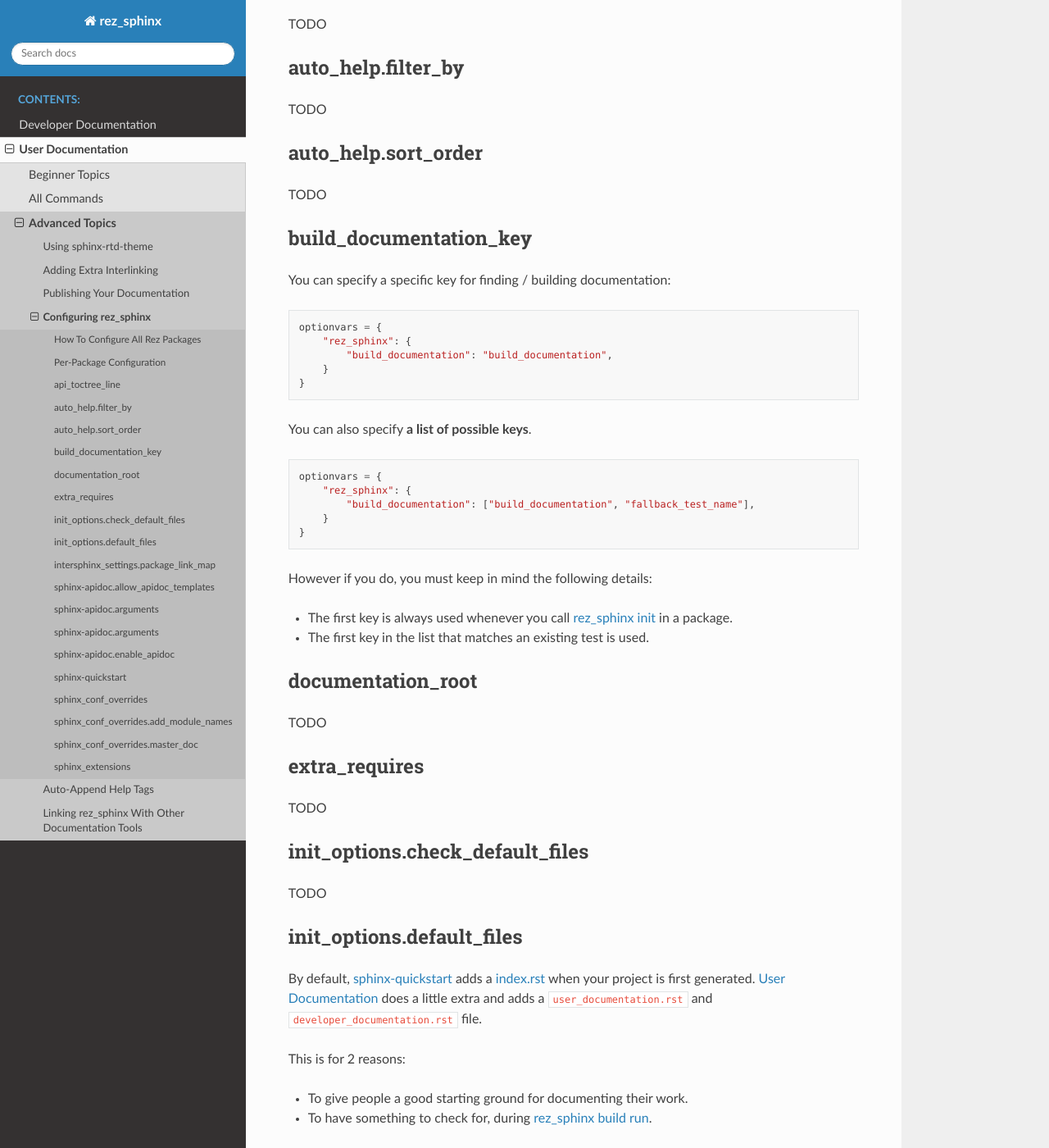
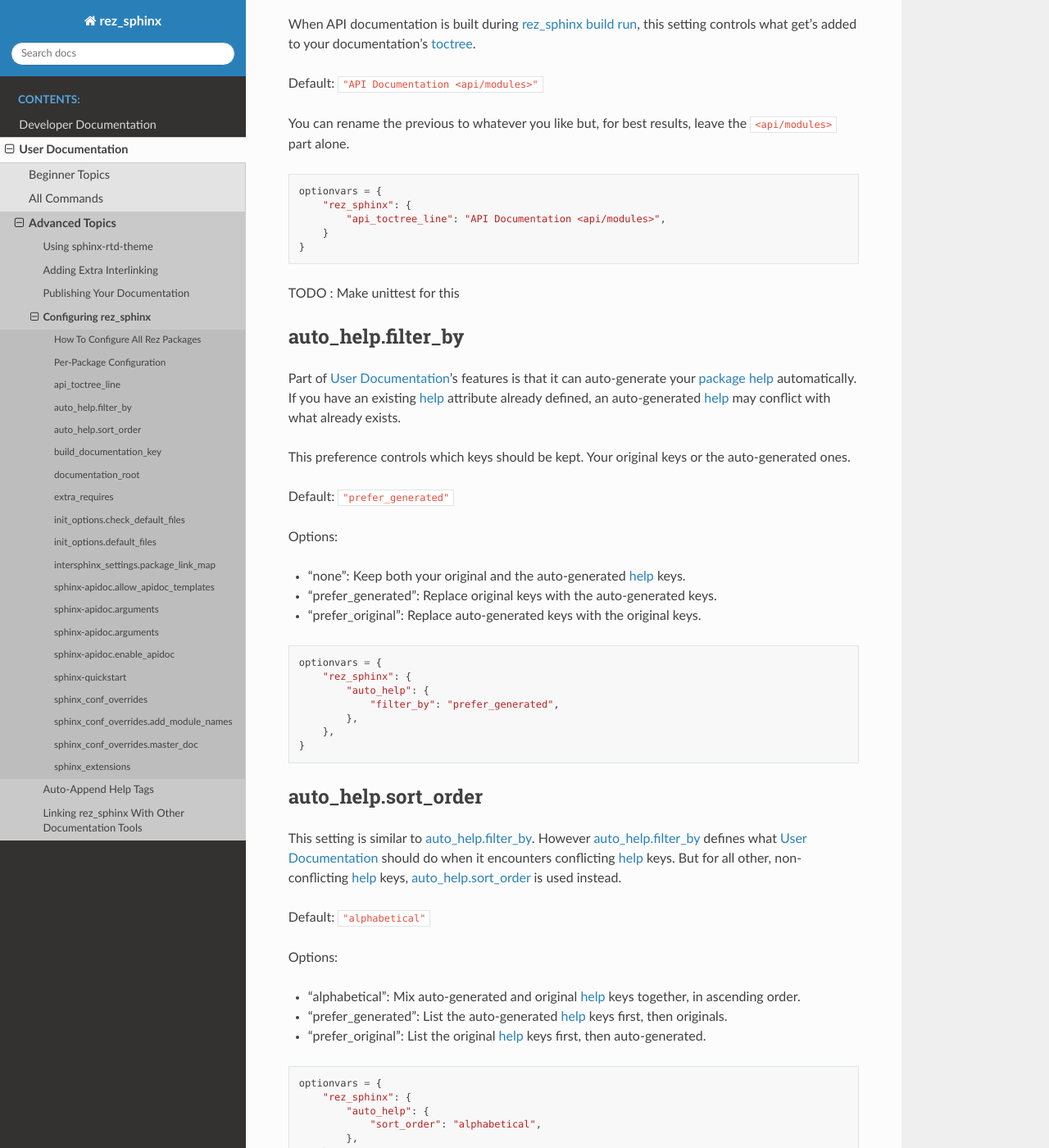
Before and after one commit to ColinKennedy/rez_developer_packages, a Sphinx documentation site: the page built from rez_sphinx/documentation/source/configuring_rez_sphinx.rst, in a window 1280 px wide and 1400 px high, scrolled down 1506 px. Shown: the whole window at 82% size. Built offline with Sphinx 7.4.7 and the Read the Docs theme 2.0.0, drawn with Linux system fonts in a browser that asks for light colours; pages that are not in the unit, such as notebooks, are missing from menus; the version number could not be read and is left out; some of the changed text lies outside the part shown.

Commit message:
Adding documentation

```diff
--- a/rez_sphinx/documentation/source/adding_extra_interlinking.rst
+++ b/rez_sphinx/documentation/source/adding_extra_interlinking.rst
@@ -120,8 +120,8 @@
 It may make sense to define those paths globally with ``rez_sphinx config``.
 
 
-As A package -> Documentation Table
------------------------------------
+As A {"package": "documentation URL"} Dict
+------------------------------------------
 
 There's a way to make a Python dictionary like
 ``{"the_rez_package": "https://www.package.com/the/sphinx/docs"}``.
--- a/rez_sphinx/documentation/source/configuring_rez_sphinx.rst
+++ b/rez_sphinx/documentation/source/configuring_rez_sphinx.rst
@@ -81,7 +81,23 @@
 api_toctree_line
 ****************
 
-TODO
+When API documentation is built during :ref:`rez_sphinx build run`, this
+setting controls what get's added to your documentation's `toctree`_.
+
+Default: ``"API Documentation <api/modules>"``
+
+You can rename the previous to whatever you like but, for best results, leave
+the ``<api/modules>`` part alone.
+
+.. code-block:: python
+
+   optionvars = {
+       "rez_sphinx": {
+           "api_toctree_line": "API Documentation <api/modules>",
+       }
+   }
+
+TODO : Make unittest for this
 
 
 .. _rez_sphinx.auto_help.filter_by:
@@ -89,7 +105,31 @@
 auto_help.filter_by
 *******************
 
-TODO
+Part of :ref:`rez_sphinx`'s features is that it can auto-generate your `package
+help`_ automatically. If you have an existing `help`_ attribute already
+defined, an auto-generated `help`_ may conflict with what already exists.
+
+This preference controls which keys should be kept. Your original keys or the
+auto-generated ones.
+
+Default: ``"prefer_generated"``
+
+Options:
+
+- "none": Keep both your original and the auto-generated `help`_ keys.
+- "prefer_generated": Replace original keys with the auto-generated keys.
+- "prefer_original": Replace auto-generated keys with the original keys.
+
+
+.. code-block:: python
+
+    optionvars = {
+        "rez_sphinx": {
+            "auto_help": {
+                "filter_by": "prefer_generated",
+            },
+        },
+    }
 
 
 .. _rez_sphinx.auto_help.sort_order:
@@ -97,7 +137,28 @@
 auto_help.sort_order
 ********************
 
-TODO
+This setting is similar to :ref:`rez_sphinx.auto_help.filter_by`. However
+:ref:`rez_sphinx.auto_help.filter_by` defines what :ref:`rez_sphinx` should do
+when it encounters conflicting `help`_ keys. But for all other, non-conflicting
+`help`_ keys, :ref:`rez_sphinx.auto_help.sort_order` is used instead.
+
+Default: ``"alphabetical"``
+
+Options:
+
+- "alphabetical": Mix auto-generated and original `help`_ keys together, in ascending order.
+- "prefer_generated": List the auto-generated `help`_ keys first, then originals.
+- "prefer_original": List the original `help`_ keys first, then auto-generated.
+
+.. code-block:: python
+
+    optionvars = {
+        "rez_sphinx": {
+            "auto_help": {
+                "sort_order": "alphabetical",
+            },
+        },
+    }
 
 
 .. _rez_sphinx.build_documentation_key:
@@ -105,7 +166,15 @@
 build_documentation_key
 ***********************
 
-You can specify a specific key for finding / building documentation:
+Whenever you run :ref:`rez_sphinx init`, a new key is added to `rez tests
+attribute`_, ``build_documentation``. As mentioned in many other documentation
+pages, this key is used to find, build, and even publish documentation. It's a
+very important part of how :ref:`rez_sphinx` works so a good name is important.
+
+This setting allows you to change the name of the key, if you'd prefer to call
+it something else.
+
+Default: ``"build_documentation"``
 
 .. code-block:: python
 
@@ -127,8 +196,14 @@
 
 However if you do, you must keep in mind the following details:
 
+TODO: Revisit this. Make sure we don't get from the current user environment
+
 - The first key is always used whenever you call :ref:`rez_sphinx init` in a package.
-- The first key in the list that matches an existing test is used.
+- During :ref:`rez_sphinx build run` when the `intersphinx_mapping`_ is generated,
+  the first key in the list defined in your `package.py`_ is used to query
+  extra package "requires".
+
+    - For more information on how this works, see :doc:`adding_extra_interlinking`.
 
 
 .. _rez_sphinx.documentation_root:
@@ -136,7 +211,29 @@
 documentation_root
 ******************
 
-TODO
+When you run :ref:`rez_sphinx init`, we need a preferred folder name where the
+initial documentation files will be placed into. This setting controls the name
+of that folder.
+
+Default: ``"documentation"``
+
+.. code-block:: python
+
+    optionvars = {
+        "rez_sphinx": {
+            "documentation_root": "documentation",
+        },
+    }
+
+
+.. important::
+
+   Several other places in :ref:`rez_sphinx` use this folder name while
+   querying things about your documentation. But in general, :ref:`rez_sphinx`
+   tries to not assume what the documentation is called, when it can.
+
+
+TODO: Add unittest
 
 
 .. _rez_sphinx.extra_requires:
@@ -144,7 +241,40 @@
 extra_requires
 **************
 
-TODO
+If you want to use `sphinx-rtd-theme`_ to make your documentation pretty, In
+order for Rez to "see" it, you would need to add it to every Rez resolve where
+you build documentation.  In practical terms, it means updating all of your Rez
+packages to include a ``sphinx_rtd_theme`` package in the test ``requires``.
+
+.. code-block:: python
+
+    tests = {
+        "build_documentation": {
+            "command": "rez_sphinx build run",
+            "requires": ["rez_sphinx-1+<2", "sphinx_rtd_theme-1+<2"],
+        }
+    }
+
+And you'd have to do that everywhere that you build documentation, potentially
+hundreds of places. Imagine needing to modify the version range one day in the
+future, how much effort that would take!
+
+``extra_requires`` gives you a better alternative. Add those "common" package
+requirements there and any resolve including the ``rez_sphinx`` package will
+bring them along, automatically.
+
+Default: ``[]``
+
+.. code-block:: python
+
+    optionvars = {
+        "rez_sphinx": {
+            "extra_requires": [],  # <-- Your extra packages here
+        },
+    }
+
+If you want to learn more how to use this to customize Sphinx themes, for
+example, see :doc:`using_sphinx_rtd_theme` for details.
 
 
 .. _rez_sphinx.init_options.check_default_files:
--- a/rez_sphinx/documentation/source/linking_rez_sphinx_with_other_documentation_tools.rst
+++ b/rez_sphinx/documentation/source/linking_rez_sphinx_with_other_documentation_tools.rst
@@ -11,7 +11,7 @@
 is built with `Sphinx`_, but not :ref:`rez_sphinx`. Can you still link the two?
 
 Yes. But it requires a small tweak to "Another package". You need to add a
-"rez_sphinx objects.inv" key to its `package.py`_ ``help`` attribute:
+"rez_sphinx objects.inv" key to its `package help`_ attribute:
 
 .. code-block:: python
 
```
Also changed, not shown: rez_sphinx/TODO.md (+2 -0 lines).
